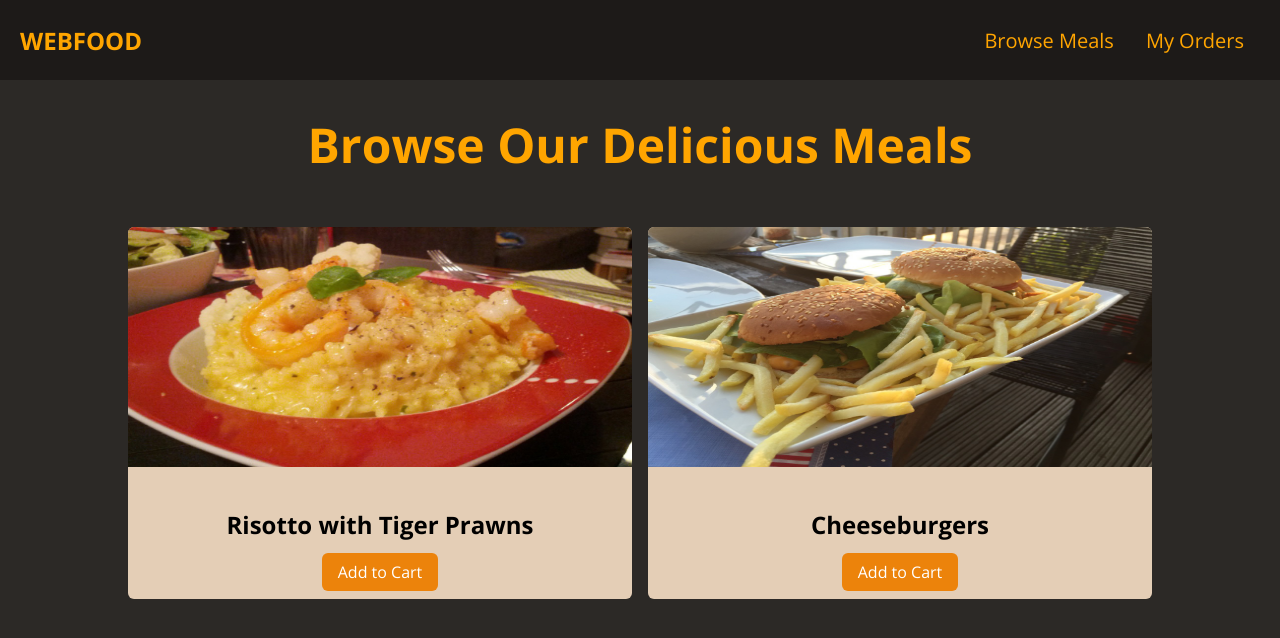
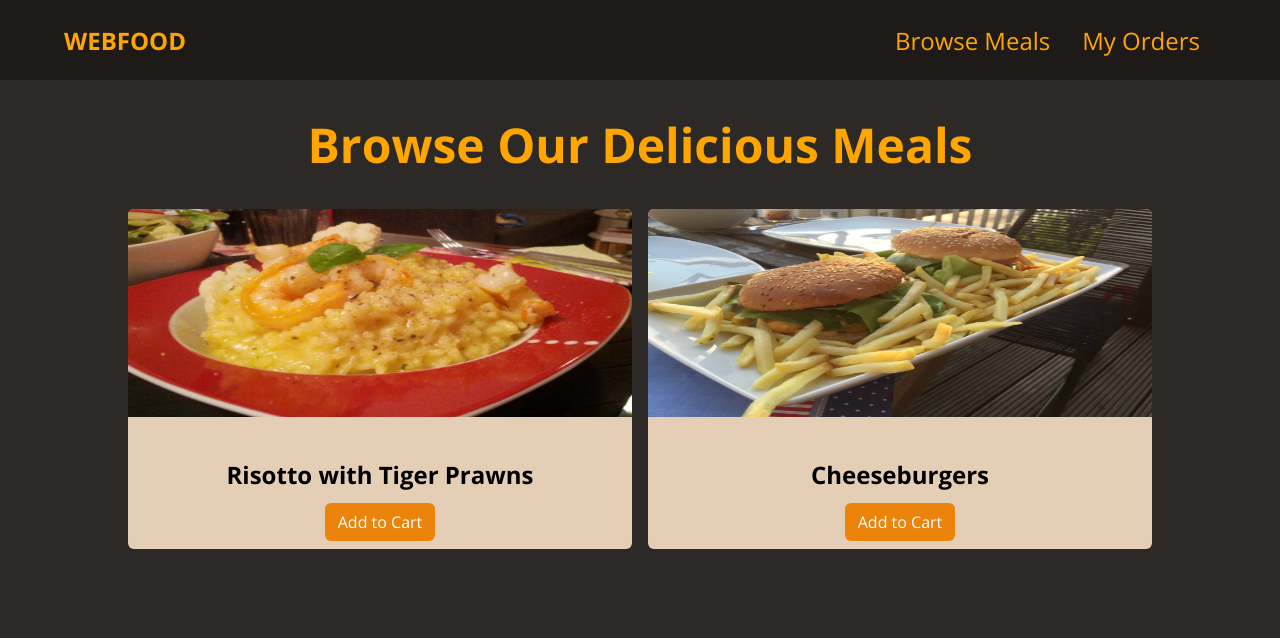
Before and after one commit to ahmed-turkey/foodweb, a plain HTML site: page food.html in a window 1280 px wide. Drawn offline with nearby package versions, Linux system fonts and the light colour scheme.

Commit message:
adjustingunits

```diff
--- a/food.css
+++ b/food.css
@@ -8,16 +8,16 @@ a {
 }
 
 #main-header {
-  height: 80px;
+  height: 5rem;
   display: flex;
   flex-direction: row;
   justify-content: space-between;
   background-color: rgb(29, 26, 24);
   align-items: center;
-  padding: 0px 20px;
+  padding: 0px 5%;
 }
 #logo {
-  font-size: 24px;
+  font-size: 1.5rem;
   font-weight: bold;
   color: orange;
   text-transform: uppercase;
@@ -30,11 +30,11 @@ a {
   padding: 0;
 }
 #main-header li {
-  margin: 0px 16px;
+  margin: 0px 1rem;
 }
 #main-header nav a {
   color: orange;
-  font-size: 20px;
+  font-size: 1.5rem;
 }
 #main-header nav a:hover {
   color: rgb(236, 112, 11);
@@ -42,16 +42,16 @@ a {
 main h1 {
   text-align: center;
   color: orange;
-  font-size: 48px;
+  font-size: 3rem;
 }
 #latest-products {
   width: 80%;
-  margin: 50px auto;
+  margin: 2rem auto;
 }
 #latest-products ul {
   display: grid;
   grid-template-columns: 1fr 1fr;
-  gap: 16px;
+  gap: 1rem;
   padding: 0;
   margin: 0;
 }
@@ -61,18 +61,18 @@ main h1 {
   overflow: hidden;
 }
 .food-item img {
-  height: 240px;
+  height: 13rem;
   width: 100%;
 }
 .food-item-content {
-  padding: 16px;
+  padding: 1rem;
   text-align: center;
 }
 .btn {
   color: white;
   background-color: rgb(236, 131, 11);
   border-radius: 6px;
-  padding: 8px 16px;
+  padding: 0.5rem 0.8rem;
 }
 .btn a:hover {
   background-color: rgb(204, 140, 21);
```
